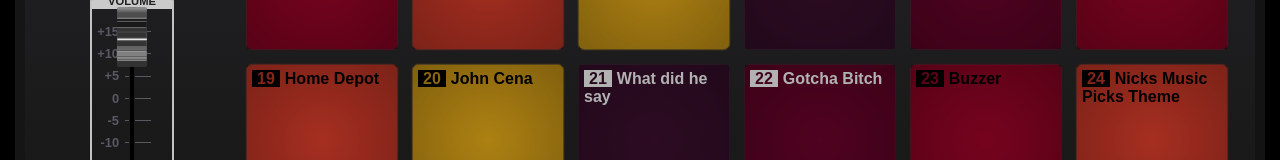
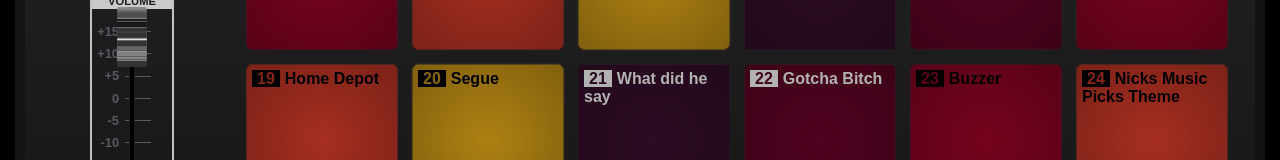
Before and after one commit to augusthalverson/soundboard, an Angular app: page / in a window 1280 px wide. Shown: the part 483-643 px from the top of the page. Built offline with nearby package versions, Linux system fonts and the light colour scheme; no server answers.

Commit message:
Add segue

```diff
--- a/src/app/sounds.ts
+++ b/src/app/sounds.ts
@@ -97,7 +97,7 @@
     label: 'black',
   },
   {
-    name: 'John Cena',
+    name: 'Segue',
     color: 'rgb(254,184,8)',
     label: 'black',
   },
```
Also changed, not shown: 1 other file (tests, documents, lock files or other folders).
